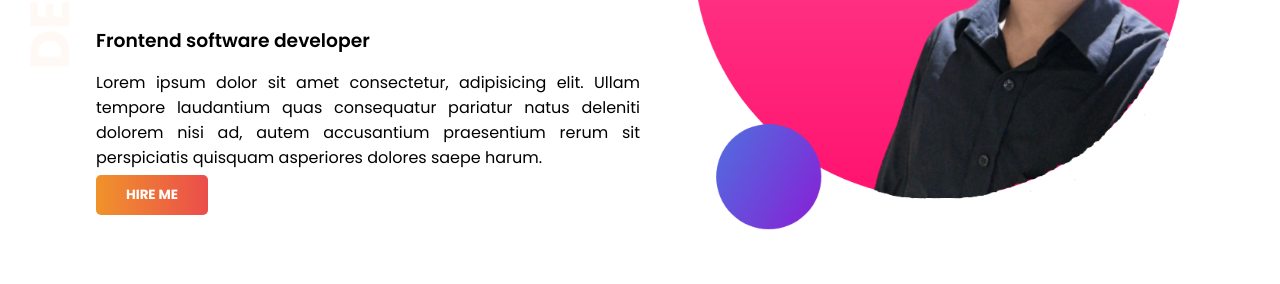
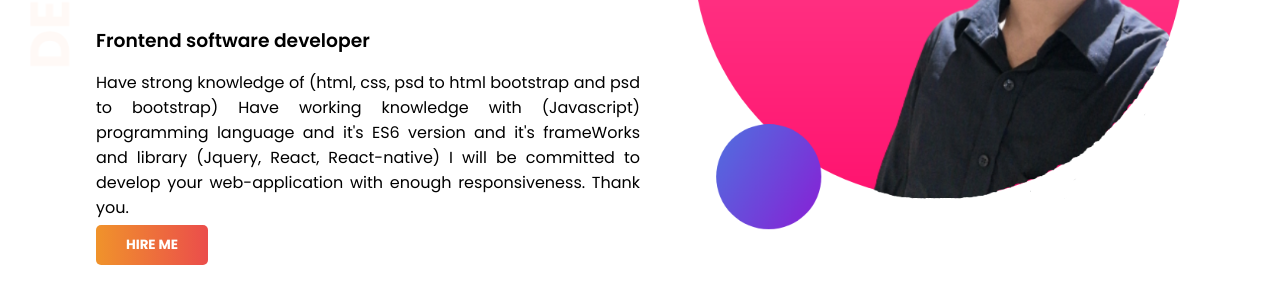
Before and after one commit to programmerhasan001/developer-portfolio, a plain HTML site: page index.html in a window 1280 px wide. Shown: the part 293-577 px from the top of the page. Drawn offline with Linux system fonts and the light colour scheme.

Commit message:
updating developers skillsets

```diff
--- a/index.html
+++ b/index.html
@@ -18,12 +18,13 @@
                     <h1 class="welcome-text">Welcome to</h1>
                     <h1><span class="developersName orange-color">Developer Hasans</span> world</h1>
                     <h3>Frontend software developer</h3>
-                    <p>Lorem ipsum dolor sit amet consectetur, adipisicing elit. Ullam tempore laudantium quas
-                        consequatur
-                        pariatur
-                        natus deleniti dolorem nisi ad, autem accusantium praesentium rerum sit perspiciatis quisquam
-                        asperiores
-                        dolores saepe harum.</p>
+                    <p>Have strong knowledge of &#40;html, css, psd to html bootstrap and psd to bootstrap&#41; Have
+                        working knowledge with &#40;Javascript&#41; programming language and it's ES6 version and it's
+                        frameWorks and library &#40;Jquery, React,
+                        React-native&#41; I will be committed to develop your web-application with enough
+                        responsiveness. Thank
+                        you.
+                    </p>
                     <a href="#" target="_blank"><input type="button" value="Hire me" class="link-btn"></a>
                 </div>
                 <div class="header-right">
```
